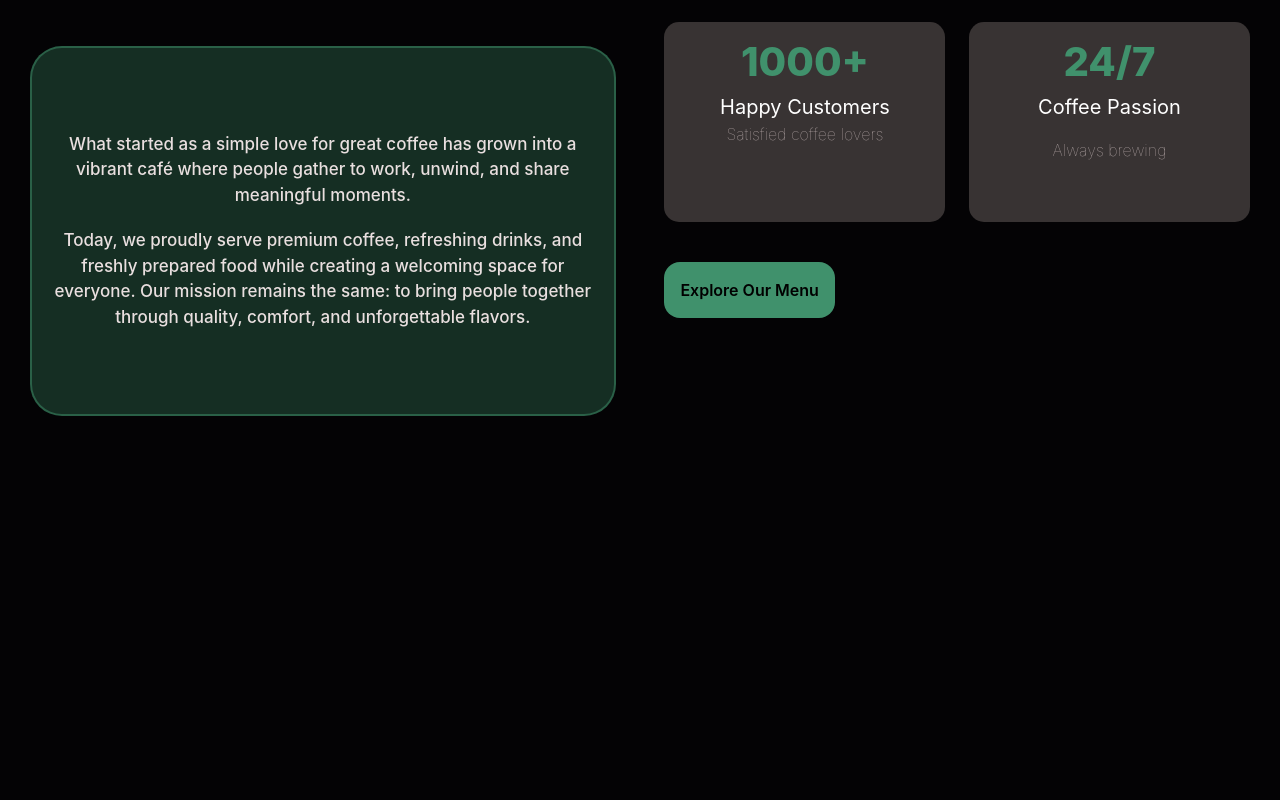
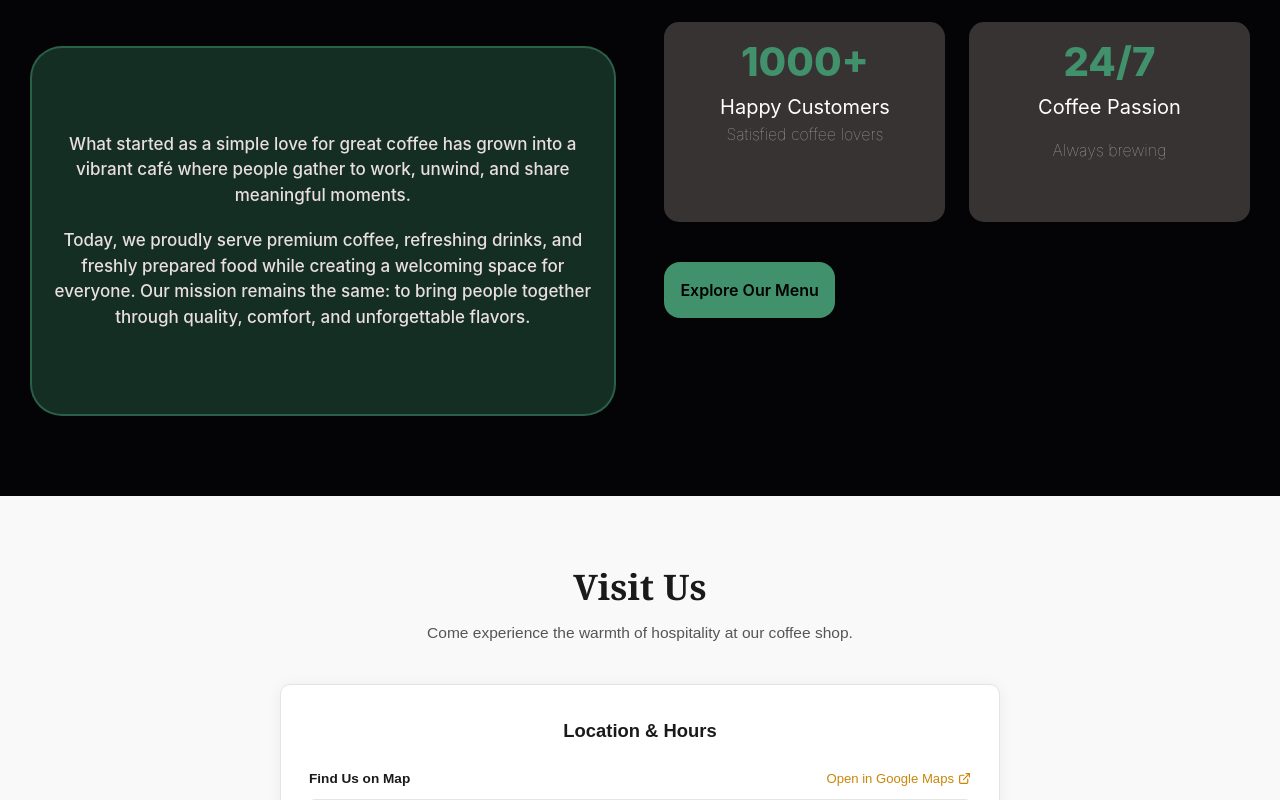
Before and after one commit to Fiker-habtamu/cafe, a React (Vite) app: page / in a window 1280 px wide. Shown: the part 2000-2800 px from the top of the page. Before the commit the page ends 2496 px from the top, so only its background shows below. Built offline with nearby package versions, Linux system fonts and the light colour scheme; grey boxes are pictures that could not be loaded.

Commit message:
finish main page

```diff
--- a/src/App.jsx
+++ b/src/App.jsx
@@ -4,6 +4,7 @@ import FoodCard from "./components/foodCard/FoodCard";
 import Header from "./components/Header/Header";
 import MenuSection from "./components/menuSection/MenuSection";
 import NavBar from "./components/NavBar/NavBar";
+import VisitUs from "./components/VisitUs/VisitUs";
 
 function App() {
   return (
@@ -12,6 +13,7 @@ function App() {
       <Header />
       <MenuSection/>
       <About/>
+      <VisitUs/>
     </>
   );
 }
--- /dev/null
+++ b/src/components/VisitUs/VisitUs.css
@@ -0,0 +1,156 @@
+:root {
+  --bg-page: #f9f9f9;
+  --bg-card: #ffffff;
+  --text-heading: #1a1a1a;
+  --text-sub: #555555;
+  --text-label: #1a1a1a;
+  --text-detail: #444444;
+  --accent: #c8860a;
+  --border: #e4e4e4;
+  --divider: #e0e0e0;
+}
+
+/* ── Section wrapper ── */
+.visit-section {
+  background-color: var(--bg-page);
+  padding: 4rem 1.5rem;
+  font-family: 'Georgia', serif;
+  text-align: center;
+}
+
+/* ── Section title ── */
+.visit-title {
+  font-size: clamp(1.6rem, 3.5vw, 2.2rem);
+  font-weight: 700;
+  color: var(--text-heading);
+  margin-bottom: 0.5rem;
+}
+
+.visit-subtitle {
+  font-size: 0.97rem;
+  color: var(--text-sub);
+  margin-bottom: 2.5rem;
+  font-family: 'Arial', sans-serif;
+}
+
+/* ── Card ── */
+.visit-card {
+  background-color: var(--bg-card);
+  border: 1px solid var(--border);
+  border-radius: 10px;
+  max-width: 720px;
+  margin: 0 auto;
+  padding: 2rem 1.75rem 1.75rem;
+  box-shadow: 0 2px 16px rgba(0, 0, 0, 0.06);
+}
+
+.visit-card-title {
+  font-size: 1.15rem;
+  font-weight: 700;
+  color: var(--text-heading);
+  margin-bottom: 1.5rem;
+  font-family: 'Arial', sans-serif;
+}
+
+/* ── Map block ── */
+.map-header {
+  display: flex;
+  justify-content: space-between;
+  align-items: center;
+  margin-bottom: 0.6rem;
+}
+
+.map-label {
+  font-size: 0.85rem;
+  font-weight: 600;
+  color: var(--text-label);
+  font-family: 'Arial', sans-serif;
+}
+
+.map-link {
+  font-size: 0.82rem;
+  color: var(--accent);
+  text-decoration: none;
+  display: flex;
+  align-items: center;
+  gap: 4px;
+  font-family: 'Arial', sans-serif;
+}
+
+.map-link:hover {
+  text-decoration: underline;
+  color: var(--accent);
+}
+
+.map-link svg {
+  width: 13px;
+  height: 13px;
+}
+
+.map-iframe-wrapper {
+  width: 100%;
+  height: 200px;
+  border-radius: 6px;
+  overflow: hidden;
+  border: 1px solid var(--border);
+}
+
+.map-iframe-wrapper iframe {
+  width: 100%;
+  height: 100%;
+  border: none;
+  display: block;
+}
+
+/* ── Divider ── */
+.visit-divider {
+  border: none;
+  border-top: 1px solid var(--divider);
+  margin: 1.5rem 0;
+}
+
+/* ── Info grid ── */
+.info-grid {
+  display: grid;
+  grid-template-columns: 1fr 1fr;
+  gap: 1.25rem;
+  text-align: center;
+}
+
+@media (max-width: 540px) {
+  .info-grid {
+    grid-template-columns: 1fr;
+    gap: 1.5rem;
+  }
+
+  .info-col:first-child {
+    border-bottom: 1px solid var(--divider);
+    padding-bottom: 1.25rem;
+  }
+}
+
+.info-col-title {
+  font-size: 0.92rem;
+  font-weight: 700;
+  color: var(--text-heading);
+  margin-bottom: 0.5rem;
+  font-family: 'Arial', sans-serif;
+}
+
+.info-col p {
+  font-size: 0.87rem;
+  color: var(--text-detail);
+  margin: 0 0 0.2rem;
+  line-height: 1.6;
+  font-family: 'Arial', sans-serif;
+}
+
+.info-col a {
+  color: var(--text-detail);
+  text-decoration: none;
+}
+
+.info-col a:hover {
+  color: var(--accent);
+  text-decoration: underline;
+}
--- /dev/null
+++ b/src/components/VisitUs/VisitUs.jsx
@@ -0,0 +1,96 @@
+import React from "react";
+import "./VisitUs.css";
+
+const GOOGLE_MAPS_EMBED =
+  "https://www.google.com/maps/embed?pb=!1m18!1m12!1m3!1d3940.5!2d38.7469!3d9.0192!2m3!1f0!2f0!3f0!3m2!1i1024!2i768!4f13.1!3m3!1m2!1s0x164b85cef5ab402d%3A0x8467b6b037a24d49!2sMESSANTA%20COFFEE!5e0!3m2!1sen!2set!4v1700000000000";
+
+const GOOGLE_MAPS_LINK =
+  "https://maps.google.com/?q=MESSANTA+COFFEE,+S+Africa+St,+Lesotho+St,+Addis+Ababa,+Ethiopia";
+
+// External link icon
+const ExternalIcon = () => (
+  <svg
+    xmlns="http://www.w3.org/2000/svg"
+    viewBox="0 0 24 24"
+    fill="none"
+    stroke="currentColor"
+    strokeWidth="2.2"
+    strokeLinecap="round"
+    strokeLinejoin="round"
+  >
+    <path d="M18 13v6a2 2 0 0 1-2 2H5a2 2 0 0 1-2-2V8a2 2 0 0 1 2-2h6" />
+    <polyline points="15 3 21 3 21 9" />
+    <line x1="10" y1="14" x2="21" y2="3" />
+  </svg>
+);
+
+export default function VisitUs() {
+  return (
+    <section className="visit-section">
+      {/* ── Section header ── */}
+      <h2 className="visit-title">Visit Us</h2>
+      <p className="visit-subtitle">
+        Come experience the warmth of hospitality at our coffee shop.
+      </p>
+
+      {/* ── Card ── */}
+      <div className="visit-card">
+        <h3 className="visit-card-title">Location &amp; Hours</h3>
+
+        {/* ── Map ── */}
+        <div className="map-header">
+          <span className="map-label">Find Us on Map</span>
+          <a
+            className="map-link"
+            href={GOOGLE_MAPS_LINK}
+            target="_blank"
+            rel="noopener noreferrer"
+          >
+            Open in Google Maps <ExternalIcon />
+          </a>
+        </div>
+
+        <div className="map-iframe-wrapper">
+          <iframe
+            title="Messanta Coffee Location"
+            src={GOOGLE_MAPS_EMBED}
+            allowFullScreen
+            loading="lazy"
+            referrerPolicy="no-referrer-when-downgrade"
+          />
+        </div>
+
+        <hr className="visit-divider" />
+
+        {/* ── Address & Contact ── */}
+        <div className="info-grid">
+          {/* Address */}
+          <div className="info-col">
+            <p className="info-col-title">Address</p>
+            <p>S Africa St, Lesotho St</p>
+            <p>Addis Ababa, Ethiopia</p>
+          </div>
+
+          {/* Hours & Contact */}
+          <div className="info-col">
+            <p className="info-col-title">Hours &amp; Contact</p>
+            <p>Monday – Sunday: 7:30 AM – 7:30 PM</p>
+            <p>Phone:</p>
+            <p>
+              <a href="tel:011320000071">09** **&1</a>
+            </p>
+            <p>
+              <a href="tel:+251903018011">+251 9** ** 1</a>
+            </p>
+            <p>Email:</p>
+            <p>
+              <a href="mailto:info@Dinas's.et">
+                info@Dinas's.et
+              </a>
+            </p>
+          </div>
+        </div>
+      </div>
+    </section>
+  );
+}
```
